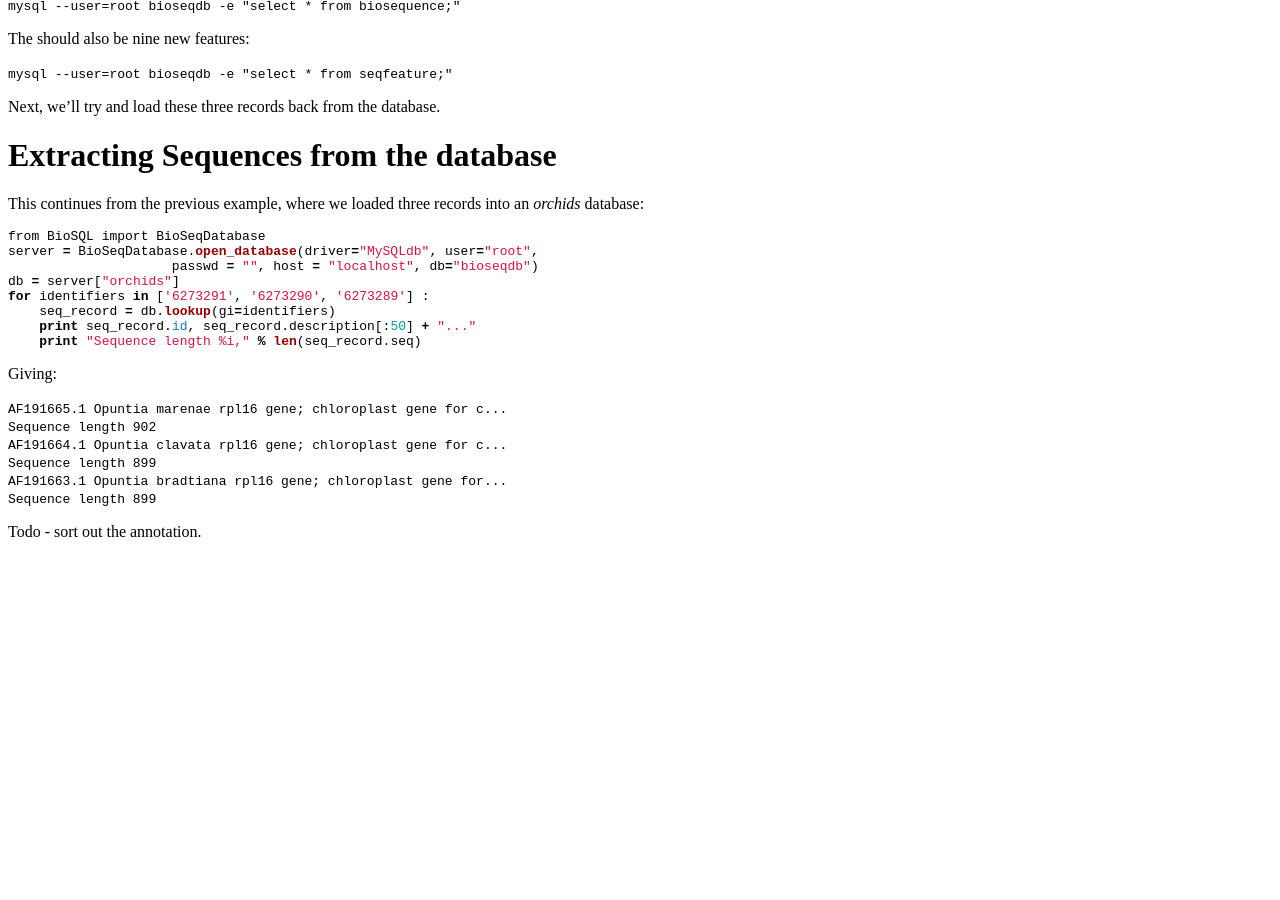
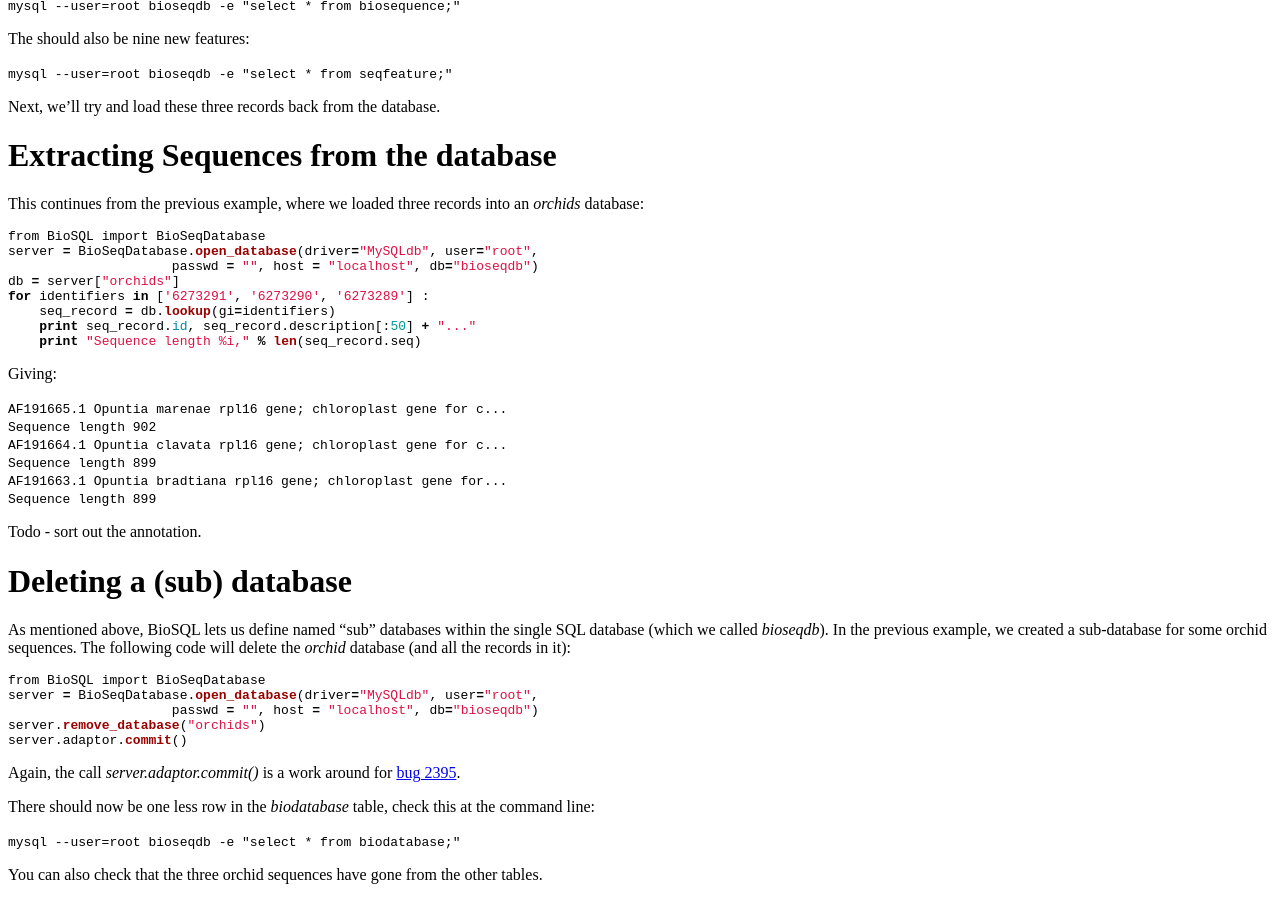
Before and after one commit to biopython/biopython.github.io, a Jekyll site: the page built from wiki/BioSQL.md, in a window 1280 px wide and 900 px high, scrolled down 3954 px. Built offline with Jekyll 4.4.1, drawn with Linux system fonts in a browser that asks for light colours; before the commit the page ends 4511 px from its top, so only the background shows below that.

Commit message:
removing a sub-database

````diff
--- a/wiki/BioSQL.md
+++ b/wiki/BioSQL.md
@@ -333,3 +333,31 @@ Giving:
 `Sequence length 899`
 
 Todo - sort out the annotation.
+
+Deleting a (sub) database
+=========================
+
+As mentioned above, BioSQL lets us define named "sub" databases within
+the single SQL database (which we called *bioseqdb*). In the previous
+example, we created a sub-database for some orchid sequences. The
+following code will delete the *orchid* database (and all the records in
+it):
+
+``` python
+from BioSQL import BioSeqDatabase
+server = BioSeqDatabase.open_database(driver="MySQLdb", user="root",
+                     passwd = "", host = "localhost", db="bioseqdb")
+server.remove_database("orchids")
+server.adaptor.commit()
+```
+
+Again, the call *server.adaptor.commit()* is a work around for [bug
+2395](http://bugzilla.open-bio.org/show_bug.cgi?id=2395).
+
+There should now be one less row in the *biodatabase* table, check this
+at the command line:
+
+`mysql --user=root bioseqdb -e "select * from biodatabase;"`
+
+You can also check that the three orchid sequences have gone from the
+other tables.
````
Also changed, not shown: 1 other file.
